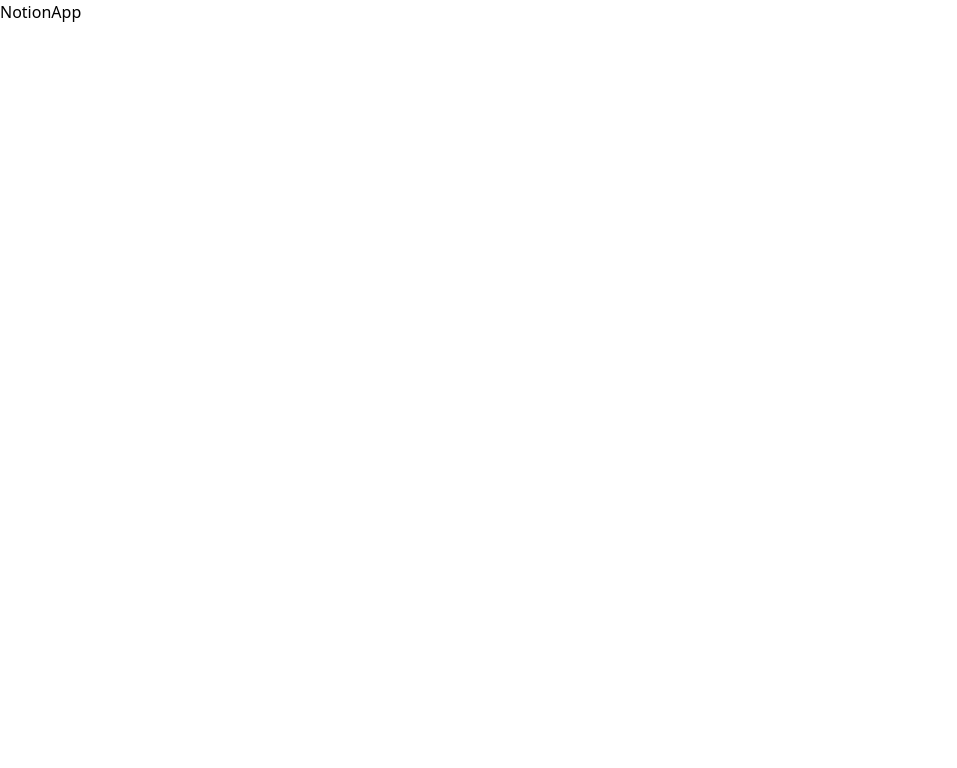
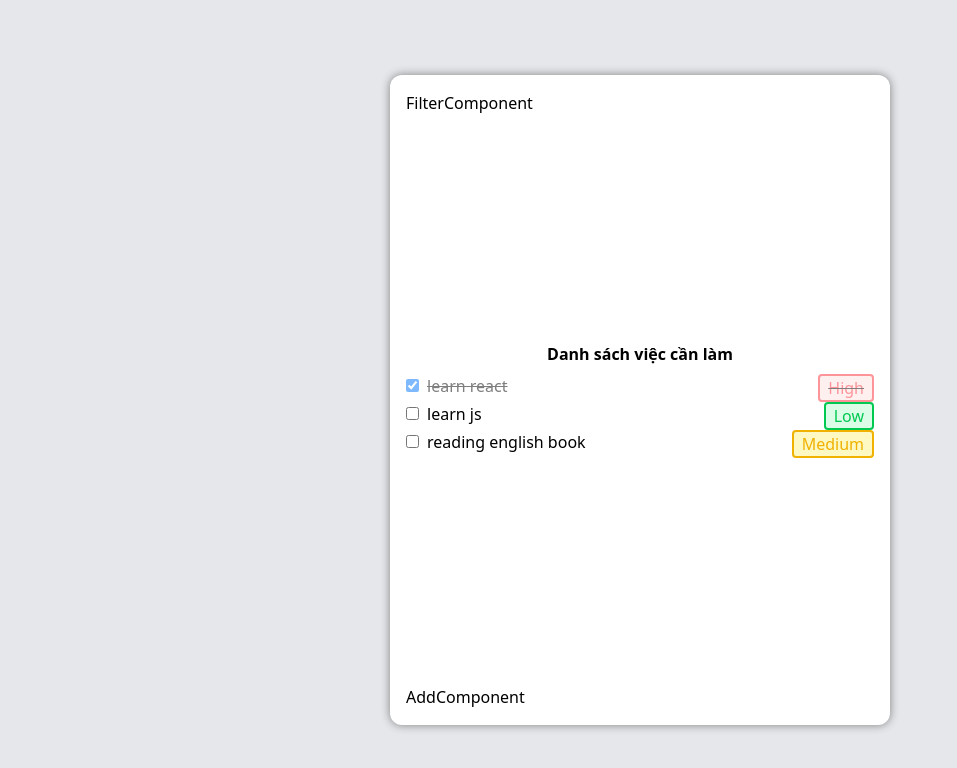
Before and after one commit to PhucVu161/notion-app, a React (Vite) app: page / in a window 1280 px wide. Shown: the top 768 px of the page, without its empty margins (0-957 px from the left). Built offline with nearby package versions, Linux system fonts and the light colour scheme.

Commit message:
add show todolist

```diff
--- a/src/App.jsx
+++ b/src/App.jsx
@@ -1,8 +1,10 @@
-import NotionApp from "./components/NotionApp"
+import NotionPage from "./components/NotionPage"
 
 const App = () => {
   return (
-    <NotionApp/>
+    <div className="flex justify-center items-center bg-gray-200 w-full h-screen">
+        <NotionPage/>
+    </div>
   )
 }
 
--- /dev/null
+++ b/src/components/AddComponent.jsx
@@ -0,0 +1,7 @@
+import React from 'react'
+
+export default function AddComponent() {
+  return (
+    <div>AddComponent</div>
+  )
+}
--- /dev/null
+++ b/src/components/FilterComponent.jsx
@@ -0,0 +1,7 @@
+import React from 'react'
+
+export default function FilterComponent() {
+  return (
+    <div>FilterComponent</div>
+  )
+}
--- a/src/components/NotionApp.jsx
+++ /dev/null
@@ -1,5 +0,0 @@
-export default function NotionApp() {
-  return (
-    <div>NotionApp</div>
-  )
-}
--- /dev/null
+++ b/src/components/NotionPage.jsx
@@ -0,0 +1,13 @@
+import FilterComponent from "./FilterComponent"
+import TodoList from "./TodoList"
+import AddComponent from "./AddComponent"
+
+export default function NotionPage() {
+  return (
+    <div className="flex flex-col justify-between w-[500px] h-[650px] rounded-xl bg-white p-4 shadow-[0px_0px_10px_0px_gray]">
+      <FilterComponent/>
+      <TodoList/>
+      <AddComponent/>
+    </div>
+  )
+}
--- /dev/null
+++ b/src/components/Todo.jsx
@@ -0,0 +1,39 @@
+import React from "react";
+
+const styleByPriority = (priority) => {
+  switch (priority) {
+    case "High":
+      return "border-red-500 bg-red-100 text-red-500";
+    case "Medium":
+      return "border-yellow-500 bg-yellow-100 text-yellow-500";
+    case "Low":
+      return "border-green-500 bg-green-100 text-green-500";
+    default:
+      return "";
+  }
+};
+const styleByCompleted = (completed) => {
+  return completed ? "line-through opacity-50" : "";
+};
+const handleCheck = (id, setTodoList) => {
+  setTodoList((pre)=>{
+    return pre.map(todo => {
+      return todo.id === id ? {...todo, completed: !todo.completed} : todo
+    })
+  })
+}
+
+export default function Todo({ todo, setTodoList }) {
+  const { id, name, priority, completed } = todo;
+  return (
+    <div className={`flex justify-between ${styleByCompleted(completed)}`}>
+      <div>
+        <input className="" type="checkbox" id={id} checked={completed} onChange={()=>{handleCheck(id, setTodoList)}}/>
+        <label className="ml-2 pointer-events-none select-none" htmlFor={id}>{name}</label>
+      </div>
+      <span className={`border-2 rounded-sm px-2 ${styleByPriority(priority)}`}>
+        {priority}
+      </span>
+    </div>
+  );
+}
--- /dev/null
+++ b/src/components/TodoList.jsx
@@ -0,0 +1,36 @@
+import React, { useState } from 'react'
+import Todo from './Todo';
+
+const initTodoList = [
+  {
+    id: 1,
+    name: "learn react",
+    priority: "High",
+    completed: true,
+  },
+  {
+    id: 2,
+    name: "learn js",
+    priority: "Low",
+    completed: false,
+  },
+  {
+    id: 3,
+    name: "reading english book",
+    priority: "Medium",
+    completed: false,
+  },
+]
+
+export default function TodoList() {
+  const [todoList, setTodoList] = useState(initTodoList);
+
+  return (
+    <div>
+      <div className='flex justify-center font-bold mb-2'>Danh sách việc cần làm</div>
+      {
+        todoList.map((todo)=>(<Todo key={todo.id} todo={todo} setTodoList={setTodoList}/>))
+      }
+    </div>
+  )
+}
```
Also changed, not shown: 1 other file (tests, documents, lock files or other folders).
